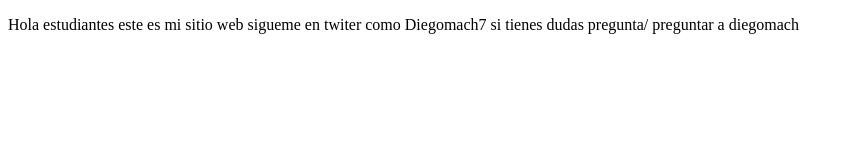
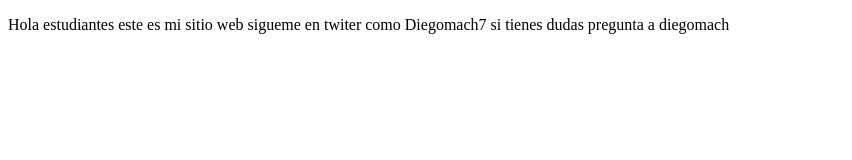
Before and after one commit to DiegoRoyGulytMamaniChura/proyectoDemoCursoPrework, a plain HTML site: page index.html in a window 1280 px wide. Shown: the whole page, without its empty margins (0-852 px from the left). Drawn offline with Linux system fonts and the light colour scheme.

Commit message:
agregue diegomach

```diff
--- a/index.html
+++ b/index.html
@@ -9,7 +9,7 @@
   <body>
     <p>
       Hola estudiantes este es mi sitio web sigueme en twiter como Diegomach7 si
-      tienes dudas pregunta/ preguntar a diegomach
+      tienes dudas pregunta a diegomach
     </p>
   </body>
 </html>
```
